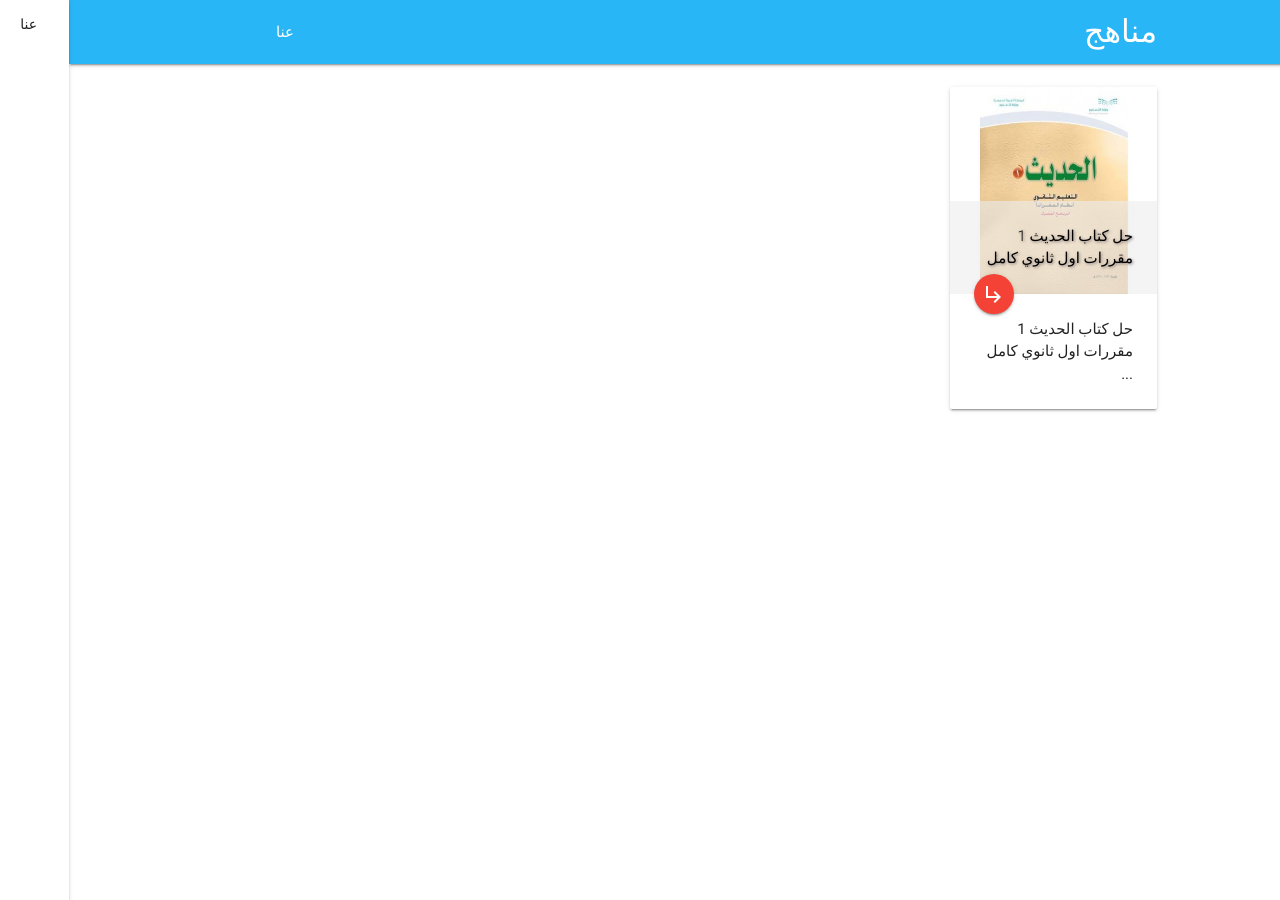
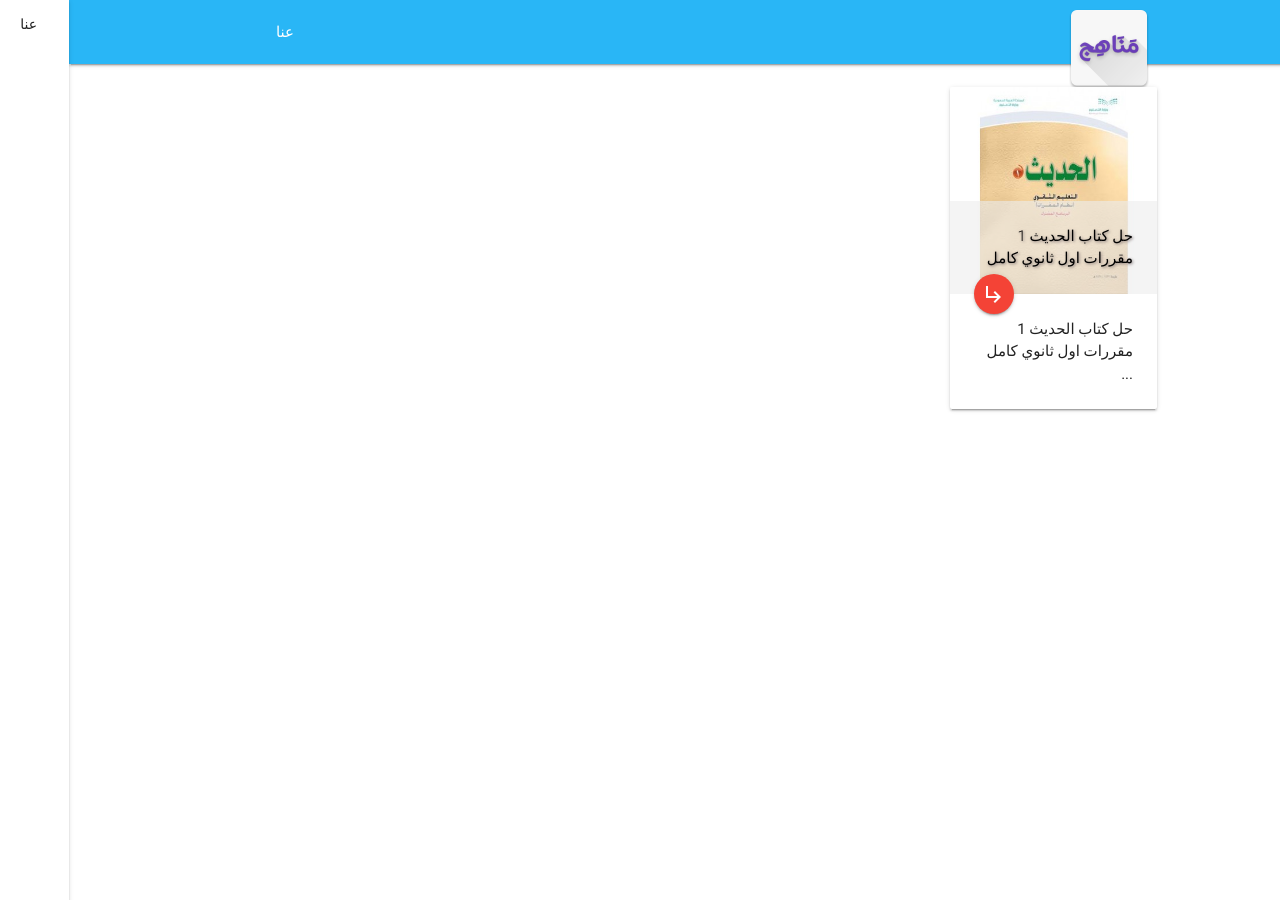
Before and after one commit to egyjs/el3zahaby.github.io-, a Jekyll site: the page built from index.html, in a window 1280 px wide. Built offline with Jekyll 4.4.1, drawn with Linux system fonts in a browser that asks for light colours; nearby versions of some CDN libraries.

Commit message:
add logo to nav

```diff
--- a/_layouts/landing.html
+++ b/_layouts/landing.html
@@ -18,7 +18,9 @@
 
 <body>
     <nav class="light-blue lighten-1" role="navigation">
-        <div class="nav-wrapper container"><a id="logo-container" href="/" class="brand-logo">{{ site.name }}</a>
+        <div class="nav-wrapper container"><a id="logo-container" href="/" class="brand-logo">
+        <img alt="logo" src="/assets/img/logo96.png">{{ site.title }}
+        </a>
 
 
 {% include header.html %}
--- a/_layouts/post.html
+++ b/_layouts/post.html
@@ -28,7 +28,7 @@
     }(document, 'script', 'facebook-jssdk'));
     </script>
     <nav class="light-blue lighten-1" role="navigation">
-        <div class="nav-wrapper container"><a id="logo-container" href="/" class="brand-logo">7el | حِل</a>
+        <div class="nav-wrapper container"><a id="logo-container" href="/" class="brand-logo"><img alt="logo" src="/assets/img/logo96.png">{{ site.name }}</a>
 
 {% include header.html %}
 
```
